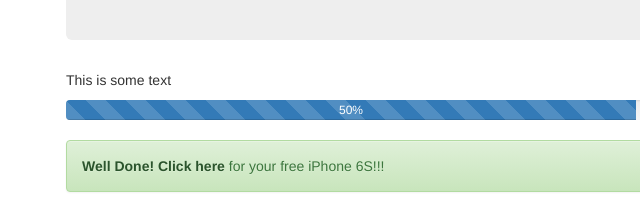
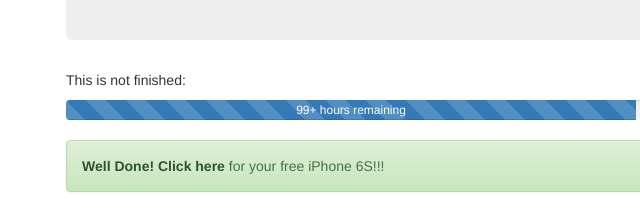
Before and after one commit to iambradleyy/savings, a website: page index.html in a window 1280 px wide. Shown: the part 381-590 px from the top of the page, 4-644 px from the left. Drawn offline with nearby package versions, Linux system fonts and the light colour scheme.

Commit message:
Change some text.

```diff
--- a/index.html
+++ b/index.html
@@ -17,11 +17,11 @@
             <p>This is a very nice header!</p>
             <p><a class="btn btn-primary btn-lg" href="#" role="button">Learn more</a></p>
         </div>
-        <p>This is some text</p>
+        <p>This is not finished:</p>
         <div class="progress">
             <div class="progress-bar progress-bar-striped active" role="progressbar" aria-valuenow="50" aria-valuemin="0" aria-valuemax="100" style="width: 50%">
             <span class="sr-only">50% Complete</span>
-            50%
+            99+ hours remaining
             </div>
         </div>
         <div class="alert alert-success" role="alert">
```
